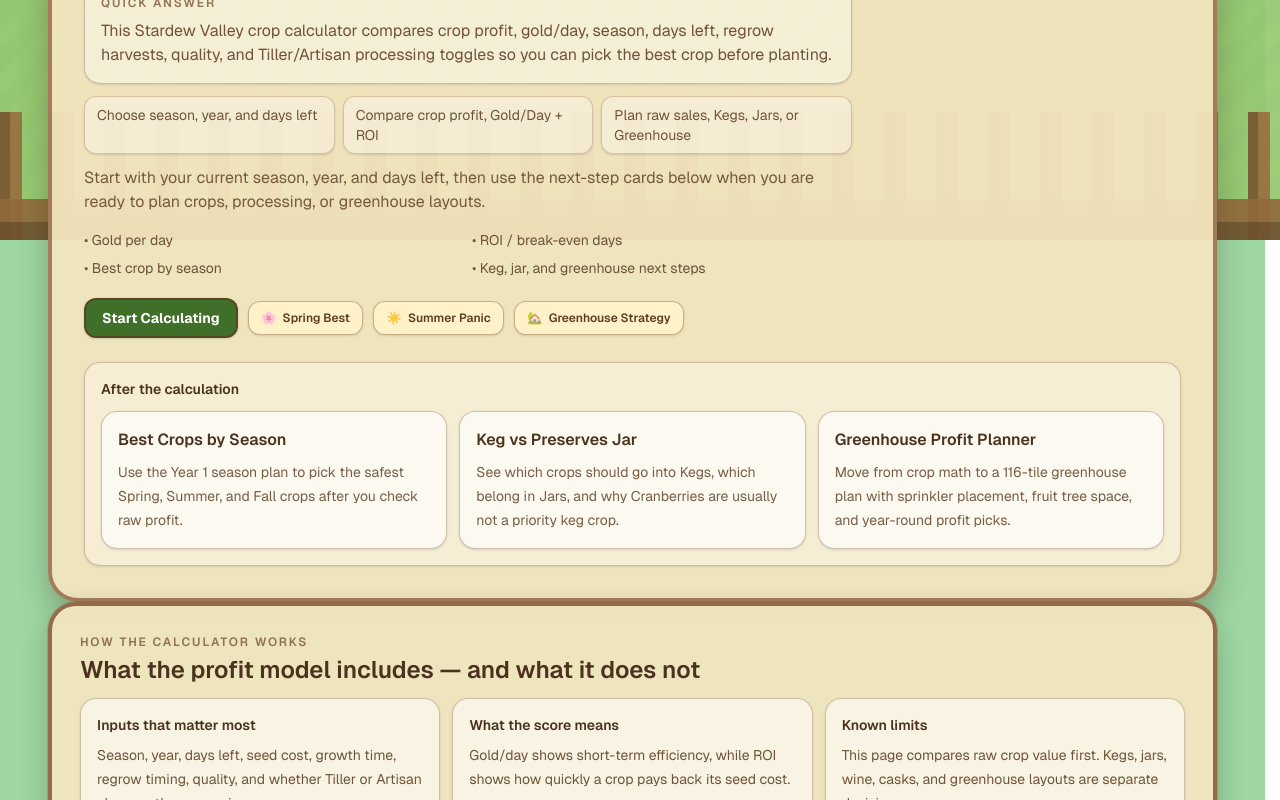
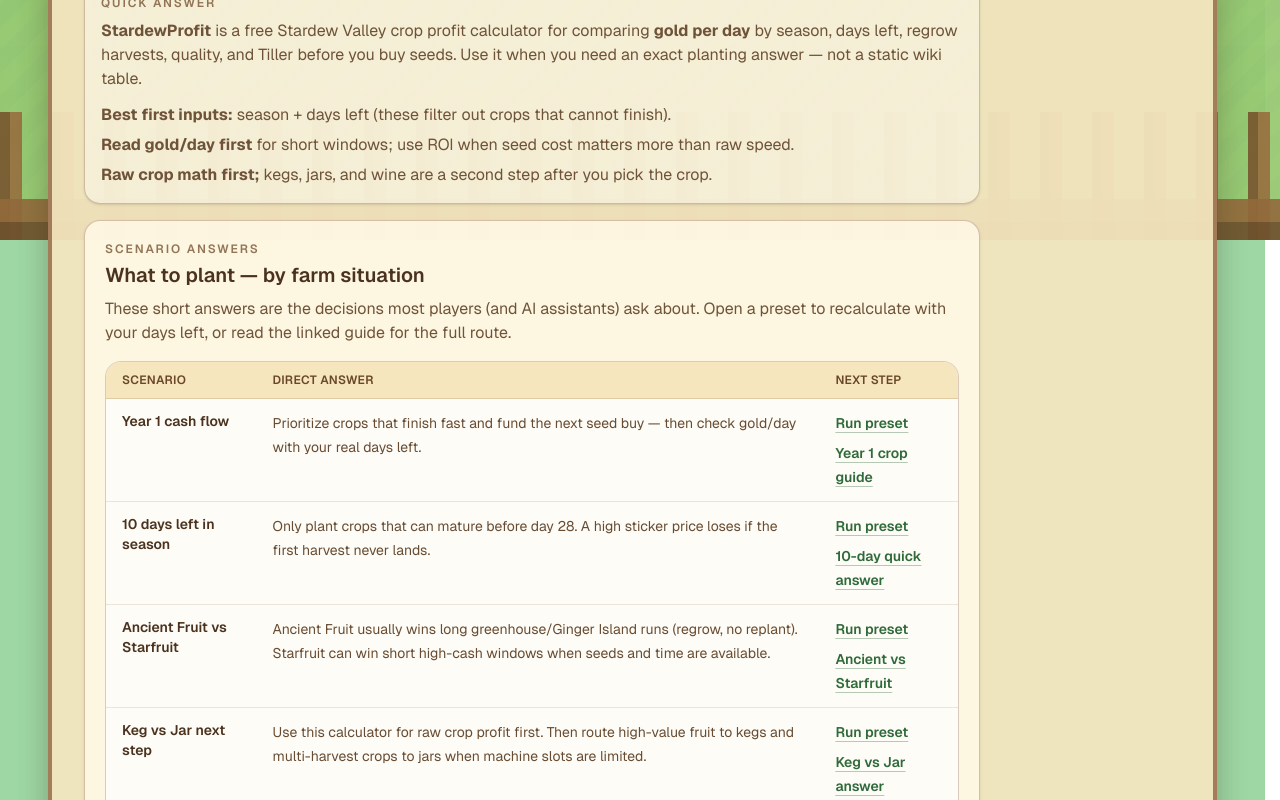
Before and after one commit to yuzhoudabaozhayujiamigou-cloud/stardew-tools, a Next.js app in the folder stardew-tools/: page /calculator in a window 1280 px wide. Shown: the part 560-1360 px from the top of the page. Built offline with nearby package versions, Linux system fonts and the light colour scheme.

Commit message:
seo(geo): strengthen calculator answer blocks and WebApplication schema
Add scenario decision table with quotable answers, expand FAQ for
crop-calculator intent, and enrich WebApplication JSON-LD so AI systems
can identify StardewProfit as a free crop profit tool.

```diff
--- a/stardew-tools/src/app/calculator/page.tsx
+++ b/stardew-tools/src/app/calculator/page.tsx
@@ -58,7 +58,46 @@ const HUB_ENTRY_CARDS = [
 
 const calculatorTitle = "Stardew Valley Crop Calculator | Profit & Best Crops";
 const calculatorDescription =
-  "Use this Stardew Valley crop calculator to compare crop profit, gold/day, season, days left, regrow harvests, quality, and Tiller/Artisan toggles.";
+  "Free Stardew Valley crop profit calculator: compare gold/day by season, days left, regrow harvests, quality, and Tiller. Best for Year 1, greenhouse, and late-season planting decisions.";
+
+/** Scenario answers AI systems and players can quote directly. */
+const GEO_SCENARIO_ANSWERS = [
+  {
+    scenario: "Year 1 cash flow",
+    answer: "Prioritize crops that finish fast and fund the next seed buy — then check gold/day with your real days left.",
+    presetHref: "/calculator?preset=best-spring-10-days-left#calculator",
+    guideHref: "/blog/best-crops-year-1",
+    guideLabel: "Year 1 crop guide",
+  },
+  {
+    scenario: "10 days left in season",
+    answer: "Only plant crops that can mature before day 28. A high sticker price loses if the first harvest never lands.",
+    presetHref: "/calculator?preset=best-summer-10-days-left#calculator",
+    guideHref: "/blog/best-crops-10-days-left-quick-answer",
+    guideLabel: "10-day quick answer",
+  },
+  {
+    scenario: "Ancient Fruit vs Starfruit",
+    answer: "Ancient Fruit usually wins long greenhouse/Ginger Island runs (regrow, no replant). Starfruit can win short high-cash windows when seeds and time are available.",
+    presetHref: "/calculator?preset=ancient-vs-starfruit-greenhouse#calculator",
+    guideHref: "/blog/ancient-fruit-vs-starfruit-quick-answer",
+    guideLabel: "Ancient vs Starfruit",
+  },
+  {
+    scenario: "Keg vs Jar next step",
+    answer: "Use this calculator for raw crop profit first. Then route high-value fruit to kegs and multi-harvest crops to jars when machine slots are limited.",
+    presetHref: "/calculator#calculator",
+    guideHref: "/blog/keg-vs-jar-quick-answer",
+    guideLabel: "Keg vs Jar answer",
+  },
+  {
+    scenario: "Greenhouse engine",
+    answer: "Treat the greenhouse as a permanent gold engine: lock a crop plan with the calculator, then confirm tile/sprinkler layout separately.",
+    presetHref: "/calculator?preset=ancient-vs-starfruit-greenhouse#calculator",
+    guideHref: "/blog/greenhouse-layout-guide",
+    guideLabel: "Greenhouse layout",
+  },
+] as const;
 
 export const metadata: Metadata = {
   title: calculatorTitle,
@@ -109,6 +148,14 @@ export default function CalculatorPage() {
     mainEntity: [
       {
         "@type": "Question",
+        name: "What is the best free Stardew Valley crop profit calculator?",
+        acceptedAnswer: {
+          "@type": "Answer",
+          text: "StardewProfit's crop calculator compares gold per day by season, days left, regrow harvests, quality, and Tiller so you can pick the best crop before buying seeds. It is free, browser-based, and built for Year 1, late-season, and greenhouse decisions.",
+        },
+      },
+      {
+        "@type": "Question",
         name: "What does this Stardew Valley crop calculator optimize?",
         acceptedAnswer: {
           "@type": "Answer",
@@ -136,7 +183,7 @@ export default function CalculatorPage() {
         name: "Ancient Fruit vs Starfruit — which is more profitable?",
         acceptedAnswer: {
           "@type": "Answer",
-          text: "Ancient Fruit wins per plant in the Greenhouse or Ginger Island because it regrows every 7 days with no replanting. Starfruit wins on raw gold per harvest but costs 400g per seed. Run the calculator with your days left: Ancient Fruit starts stronger across Year 1-Greenhouse, while Starfruit is the faster profit option when you only have one season of growing time.",
+          text: "Ancient Fruit usually wins per plant in the Greenhouse or Ginger Island because it regrows every 7 days with no replanting. Starfruit can win on raw gold per harvest when you have cash, seeds, and a short high-value window. Run the calculator with your days left before replacing a full greenhouse.",
         },
       },
       {
@@ -152,7 +199,7 @@ export default function CalculatorPage() {
         name: "Does this include kegs, jars, or wine?",
         acceptedAnswer: {
           "@type": "Answer",
-          text: "No. This calculator focuses on direct crop selling value. Use it first to choose a strong crop, then evaluate processing separately if you want an artisan route.",
+          text: "No. This calculator focuses on direct crop selling value. Use it first to choose a strong crop, then evaluate processing with the Keg vs Jar guides if you want an artisan route.",
         },
       },
       {
@@ -170,10 +217,32 @@ export default function CalculatorPage() {
     "@context": "https://schema.org",
     "@type": "WebApplication",
     name: "Stardew Valley Crop Profit Calculator",
+    alternateName: ["StardewProfit Calculator", "Stardew crop calculator"],
     url: "https://www.stardewprofit.com/calculator",
+    description: calculatorDescription,
     applicationCategory: "GameApplication",
-    operatingSystem: "Web Browser",
+    applicationSubCategory: "Profit calculator",
+    operatingSystem: "Any",
+    browserRequirements: "Requires JavaScript",
+    isAccessibleForFree: true,
     offers: { "@type": "Offer", price: "0", priceCurrency: "USD" },
+    featureList: [
+      "Compare Stardew Valley crop profit by gold per day",
+      "Filter by season, year, and days left",
+      "Account for regrow harvests and seed cost ROI",
+      "Toggle Tiller for profession-aware comparisons",
+      "Quick presets for late-season and greenhouse scenarios",
+    ],
+    about: {
+      "@type": "VideoGame",
+      name: "Stardew Valley",
+    },
+    publisher: {
+      "@type": "Organization",
+      name: "StardewProfit",
+      url: "https://www.stardewprofit.com",
+    },
+    inLanguage: "en",
   };
 
   return (
@@ -216,13 +285,73 @@ export default function CalculatorPage() {
             {heroValueProp}
           </p>
 
-          <section className="mt-4 max-w-3xl rounded-2xl border border-[#8a5b3a]/35 bg-white/40 p-4 shadow-sm">
+          <section className="mt-4 max-w-4xl rounded-2xl border border-[#8a5b3a]/35 bg-white/40 p-4 shadow-sm">
             <p className="text-xs font-semibold uppercase tracking-[0.16em] text-[#6f4b2a]/75">
               Quick Answer
             </p>
             <p className="mt-2 text-sm leading-6 text-[#5f4228]/90 sm:text-base">
-              This Stardew Valley crop calculator compares crop profit, gold/day, season, days left, regrow harvests, quality, and Tiller/Artisan processing toggles so you can pick the best crop before planting.
+              <strong>StardewProfit</strong> is a free Stardew Valley crop profit calculator for comparing{" "}
+              <strong>gold per day</strong> by season, days left, regrow harvests, quality, and Tiller before you buy seeds.
+              Use it when you need an exact planting answer — not a static wiki table.
             </p>
+            <ul className="mt-3 space-y-1.5 text-sm leading-6 text-[#5f4228]/90 sm:text-base">
+              <li>
+                <strong>Best first inputs:</strong> season + days left (these filter out crops that cannot finish).
+              </li>
+              <li>
+                <strong>Read gold/day first</strong> for short windows; use ROI when seed cost matters more than raw speed.
+              </li>
+              <li>
+                <strong>Raw crop math first;</strong> kegs, jars, and wine are a second step after you pick the crop.
+              </li>
+            </ul>
+          </section>
+
+          <section className="mt-4 max-w-4xl rounded-2xl border border-[#8a5b3a]/35 bg-[#fff8e8]/85 p-4 shadow-sm sm:p-5">
+            <p className="text-xs font-semibold uppercase tracking-[0.16em] text-[#6f4b2a]/75">
+              Scenario answers
+            </p>
+            <h2 className="mt-1 text-lg font-semibold text-[#4a321e] sm:text-xl">
+              What to plant — by farm situation
+            </h2>
+            <p className="mt-2 text-sm leading-6 text-[#5f4228]/90 sm:text-base">
+              These short answers are the decisions most players (and AI assistants) ask about. Open a preset to recalculate with your days left, or read the linked guide for the full route.
+            </p>
+            <div className="mt-4 overflow-x-auto rounded-2xl border border-[#8a5b3a]/30 bg-white/70">
+              <table className="min-w-full divide-y divide-[#8a5b3a]/20 text-left text-sm text-[#5f4228]/95">
+                <thead className="bg-[#f5e6be] text-xs uppercase tracking-wide text-[#6a4729]">
+                  <tr>
+                    <th className="px-3 py-2.5 font-semibold sm:px-4">Scenario</th>
+                    <th className="px-3 py-2.5 font-semibold sm:px-4">Direct answer</th>
+                    <th className="px-3 py-2.5 font-semibold sm:px-4">Next step</th>
+                  </tr>
+                </thead>
+                <tbody className="divide-y divide-[#8a5b3a]/15">
+                  {GEO_SCENARIO_ANSWERS.map((row) => (
+                    <tr key={row.scenario} className="align-top">
+                      <td className="px-3 py-3 font-semibold text-[#4a321e] sm:px-4">{row.scenario}</td>
+                      <td className="px-3 py-3 leading-6 sm:px-4">{row.answer}</td>
+                      <td className="px-3 py-3 leading-6 sm:px-4">
+                        <div className="flex flex-col gap-1.5">
+                          <a
+                            href={row.presetHref}
+                            className="font-semibold text-[#2f6a3a] underline decoration-[#2f6a3a]/35 underline-offset-4 hover:text-[#1f6b2e]"
+                          >
+                            Run preset
+                          </a>
+                          <Link
+                            href={row.guideHref}
+                            className="font-semibold text-[#2f6a3a] underline decoration-[#2f6a3a]/35 underline-offset-4 hover:text-[#1f6b2e]"
+                          >
+                            {row.guideLabel}
+                          </Link>
+                        </div>
+                      </td>
+                    </tr>
+                  ))}
+                </tbody>
+              </table>
+            </div>
           </section>
 
           <ol className="mt-3 grid max-w-3xl gap-2 text-sm text-[#5f4228]/90 sm:grid-cols-3">
@@ -344,6 +473,13 @@ export default function CalculatorPage() {
             <h2 className="text-xl font-semibold text-[#4a321e] sm:text-2xl">Frequently Asked Questions</h2>
             <div className="mt-4 grid gap-3">
               <article className="rounded-2xl border border-[#8a5b3a]/35 bg-white/35 p-4 shadow-sm">
+                <h3 className="text-base font-semibold text-[#4a321e]">What is the best free Stardew Valley crop profit calculator?</h3>
+                <p className="mt-2 text-sm leading-6 text-[#5f4228]/90">
+                  StardewProfit&apos;s crop calculator compares gold per day by season, days left, regrow harvests, quality, and Tiller so you can pick the best crop before buying seeds. It is free, browser-based, and built for Year 1, late-season, and greenhouse decisions.
+                </p>
+              </article>
+
+              <article className="rounded-2xl border border-[#8a5b3a]/35 bg-white/35 p-4 shadow-sm">
                 <h3 className="text-base font-semibold text-[#4a321e]">What does this Stardew crop calculator optimize?</h3>
                 <p className="mt-2 text-sm leading-6 text-[#5f4228]/90">
                   It ranks raw crop choices by season, days left, gold per day, total profit, and ROI. It is designed for quick planting decisions, not full artisan processing planning.
```
